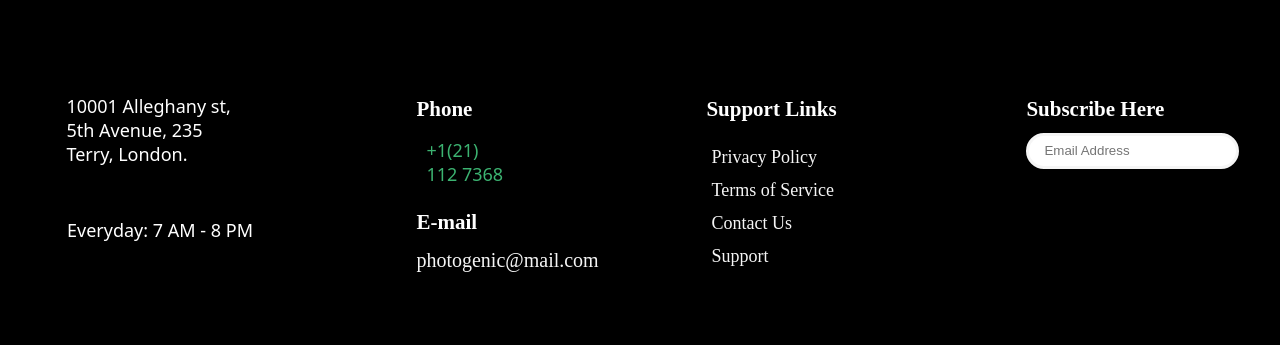
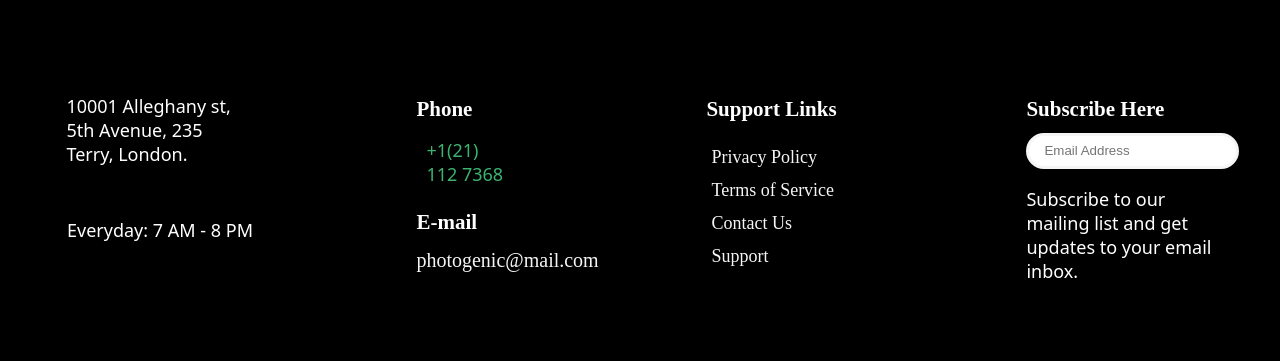
Before and after one commit to abhigupta579/laundrypage.github.io, a plain HTML site: page index.html in a window 1280 px wide. Shown: the part 4969-5330 px from the top of the page. Drawn offline with Linux system fonts and the light colour scheme.

Commit message:
Update index.html

```diff
--- a/index.html
+++ b/index.html
@@ -918,6 +918,9 @@ a.mail {
                             <input type="search" placeholder="Email Address">
                         </form>
                     </div>
+                   <p class="subcontent">
+                    Subscribe to our mailing list and get updates to your email inbox.
+                   </p>
                 </div>
             </div>
         </div>
```
